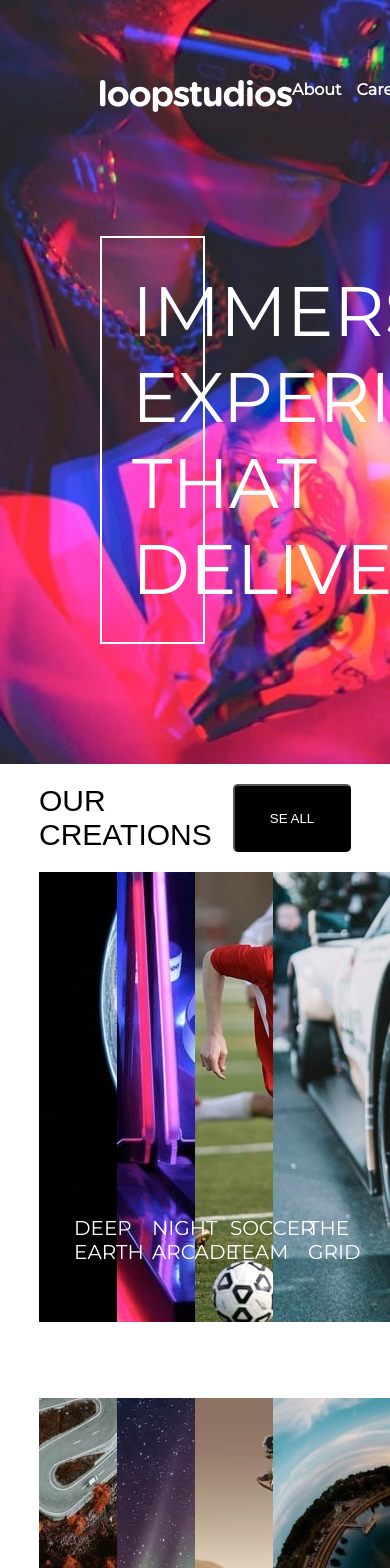
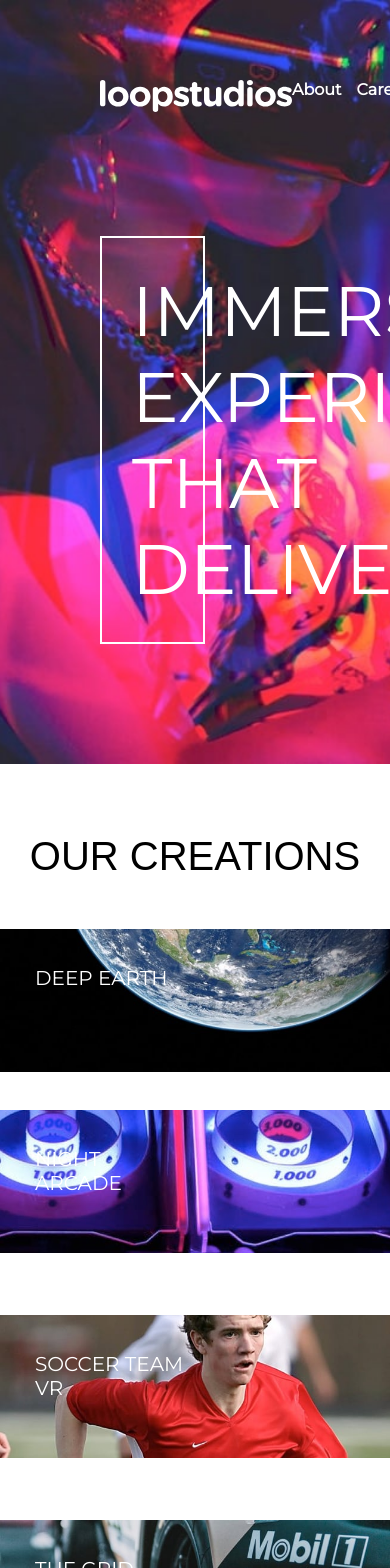
Before and after one commit to areyzabrayan/workshop1-sprint2, a React (Vite) app: page / in a window 390 px wide. Shown: the top 1568 px of the page. Built offline with nearby package versions, Linux system fonts and the light colour scheme.

Commit message:
guardando cambios

```diff
--- a/src/components/movies/Movies.jsx
+++ b/src/components/movies/Movies.jsx
@@ -1,10 +1,35 @@
 import React from 'react'
 import { listPeliculas } from '../../data/data'
 import './Movies.scss'
+import useScreenSize from '../screen/Screen';
 
 const Movies = () => {
     const movies = listPeliculas;
+    const { width, height } = useScreenSize();
   return (
+    <>
+        {width > 500 &&
+            <section className='movies'>
+                <div className='movies__container--uno'>
+                    <h1>OUR CREATIONS</h1>
+                    <button>SE ALL</button>
+                </div>
+                <div className='movies__container--dos'>
+                    {
+
+                        movies.map((movie, index) => (
+                            <div className='movies__div'>
+                                <img className='movie__imagen' key={index} src={movie.image} alt="" />
+                                <h1 className='movies__parrafo'>{movie.name}</h1>
+                            </div>
+
+                        ))
+                    }
+                    <button className='btn__responsive'>SE ALL</button>
+                </div>
+            </section>
+        }
+        {width < 500 &&
             <section className='movies'>
                 <div className='movies__container--uno'>
                     <h1>OUR CREATIONS</h1>
@@ -14,14 +39,16 @@ const Movies = () => {
                     {
                         movies.map((movie, index) => (
                             <div className='movies__div'>
-                        <img className='movie__imagen' key={index} src={movie.image} alt="" />
+                                <img className='movie__imagen' key={index} src={movie.image2} alt="" />
                                 <p className='movies__parrafo'>{movie.name}</p>
                             </div>
                         ))
                     }
+                    <button className='btn__responsive'>SE ALL</button>
                 </div>
             </section>
+        }
+    </>
   )
 }
-
 export default Movies
--- a/src/components/movies/Movies.scss
+++ b/src/components/movies/Movies.scss
@@ -1,11 +1,11 @@
+// desktop
 .movies{
-
     width: 80%;
     margin: 0 10%;
     .movies__container--uno{
         display: flex;
         justify-content: space-between;
-        margin: 20px 0;
+        margin: 70px 0 50px 0;
         button{
             width: 9rem;
             padding: 10px;
@@ -13,6 +13,7 @@
             color: white;
             border-radius: 5px;
             cursor: pointer;
+            margin-right: 11px;
         }
         button:hover{
             background-color: white;
@@ -29,8 +30,6 @@
         flex-wrap: wrap;
         .movies__div{
             width: 25%;
-
-
             .movies__parrafo{
                 position: relative;
                 bottom: 110px;
@@ -46,6 +45,9 @@
                 width: 100%;
             }
         }
+        .btn__responsive{
+            display: none;
+        }
     }
 
 }
@@ -57,3 +59,89 @@
         font-weight: bold;
     }
 }
+
+// table
+@media(max-width: 800px){
+    .movies{
+        width: 100%;
+        margin: 0;
+        .movies__container--uno{
+            display:flex;
+            flex-direction: column;
+            button{
+                position: absolute;
+                top: 206.2rem;
+                left: 37%;
+                display: none;
+            }
+        }
+
+        .movies__container--dos{
+            display: flex;
+            flex-wrap: wrap;
+            gap: 10px;
+            width: 100%;
+            .movies__div{
+                width: 49%;
+                img{
+                    width: 100%;
+                }
+            }
+            .btn__responsive{
+                display: block;
+                position: relative;
+                left: 40%;
+                width: 20%;
+                height: 40px;
+                background-color: black;
+                color: white;
+            }
+        }
+    }
+}
+
+// mobile
+@media(max-width: 500px){
+    .movies{
+        width: 100%;
+        margin: 0;
+        .movies__container--uno{
+            display:flex;
+            flex-direction: column;
+            text-align: center;
+            h1{
+                font-size: 40px;
+            }
+            button{
+                position: absolute;
+                top: 154rem;
+                left: 37%;
+                background-color: white;
+                color: black;
+                font-weight: bold;
+                display: none;
+            }
+        }
+
+        .movies__container--dos{
+            display: flex;
+            flex-wrap: wrap;
+            flex-direction: column;
+            gap: 10px;
+            width: 100%;
+            .movies__div{
+                width: 100%;
+                img{
+                    width: 100%;
+                }
+            }
+            .btn__responsive{
+                background-color: white;
+                color: black;
+                font-weight: bold;
+                width: 27%;
+                height: 38px;
+            }
+        }
+    }
+}
--- /dev/null
+++ b/src/components/screen/Screen.js
@@ -0,0 +1,23 @@
+import { useState, useEffect } from "react";
+
+const useScreenSize = () => {
+  const [width, setWidth] = useState(window.innerWidth);
+  const [height, setHeight] = useState(window.innerHeight);
+
+  useEffect(() => {
+    window.addEventListener("resize", handleResize);
+
+    return () => {
+      window.removeEventListener("resize", handleResize);
+    };
+  }, []);
+
+  const handleResize = () => {
+    setWidth(window.innerWidth);
+    setHeight(window.innerHeight);
+  };
+
+  return { width, height };
+};
+
+export default useScreenSize;
```
Lines whose indentation alone changed are shown as unchanged.
